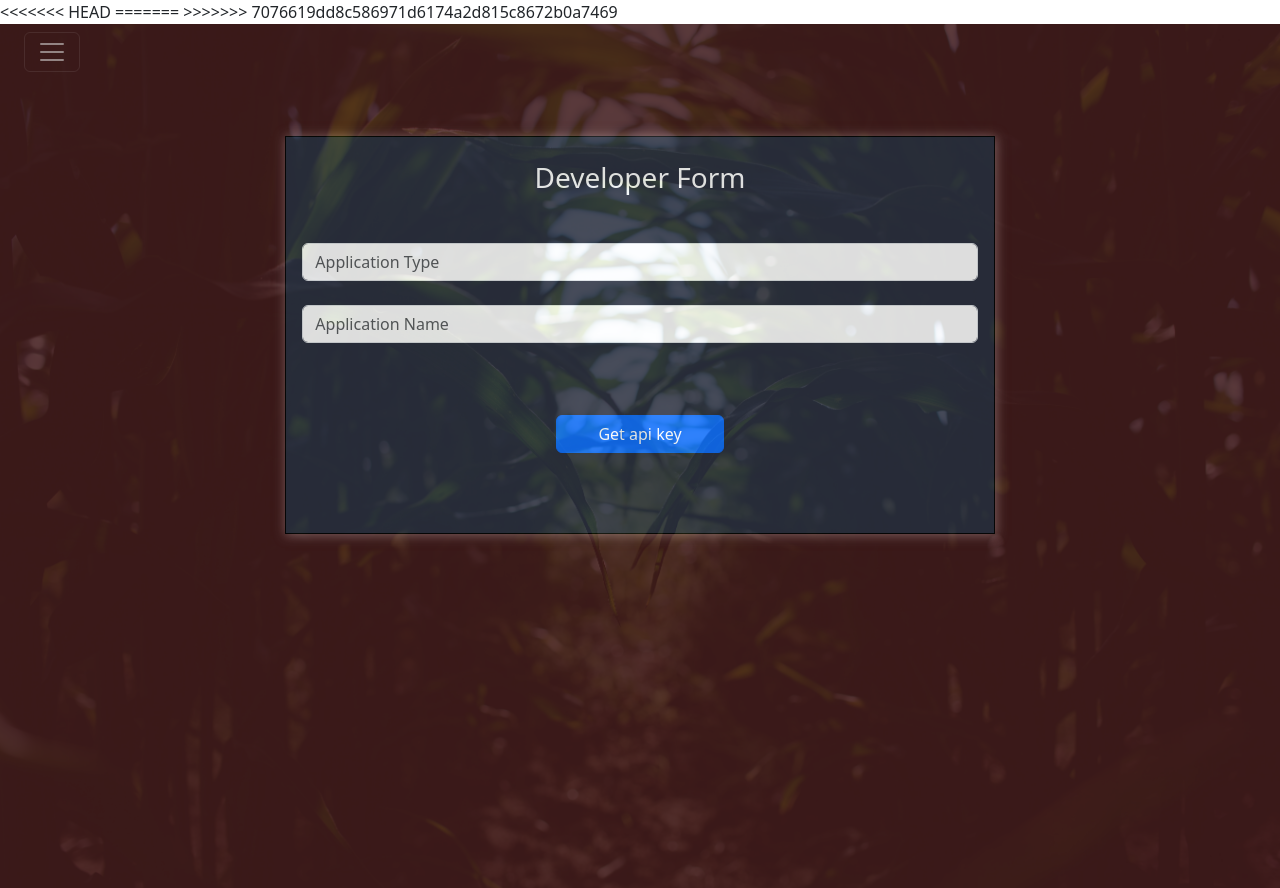
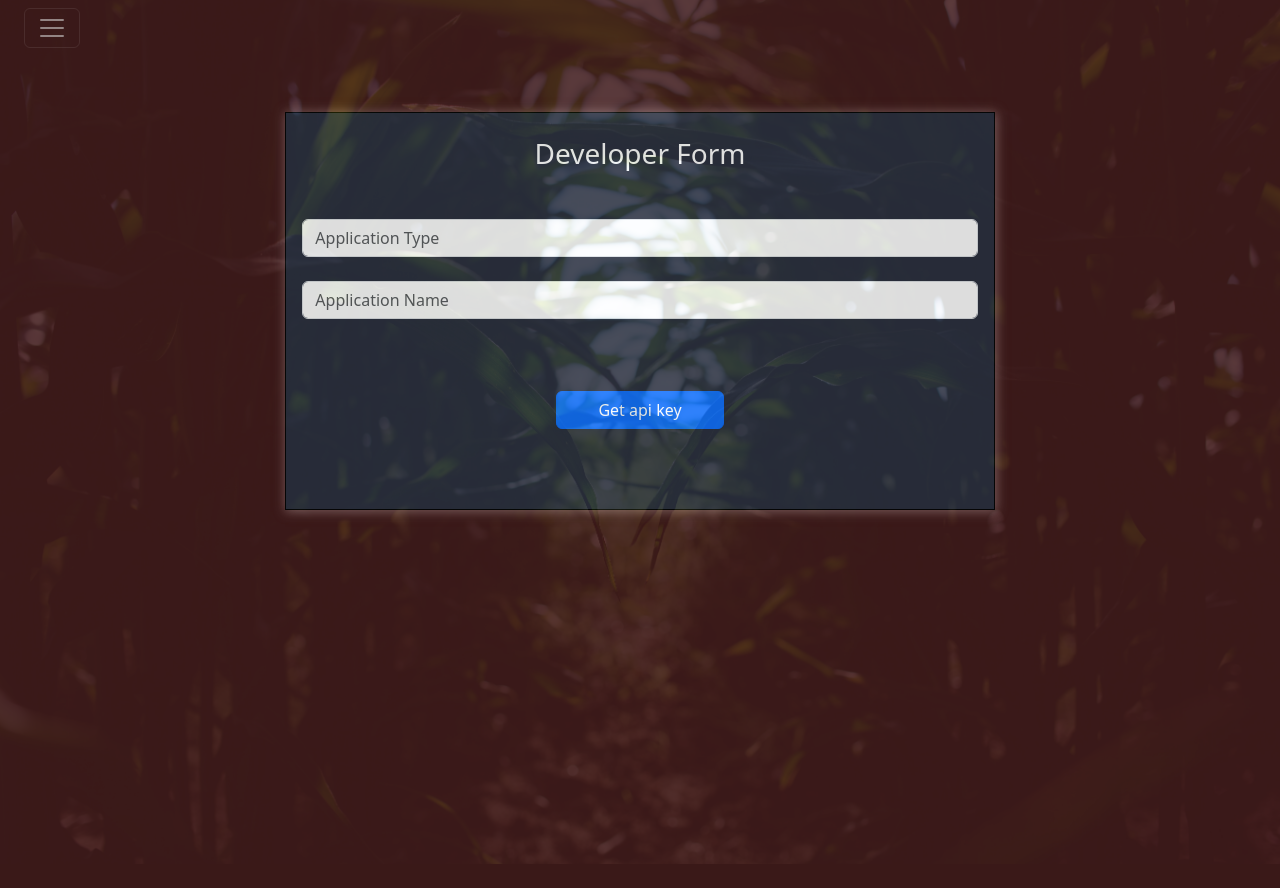
Before and after one commit to Vignesh3-S/precision-agri-solutions, a Django app: page /getapikey/ in a window 1280 px wide. After the commit the page ends 864 px from the top, so only its background shows below. Run offline with Django 4.2, Linux system fonts and the light colour scheme; the visitor is signed in with stand-in values (Sample User, id 1); some libraries are stand-ins or nearby versions.

Commit message:
recently 31124

```diff
--- a/precisionagri/templates/precisionagri/index.html
+++ b/precisionagri/templates/precisionagri/index.html
@@ -6,10 +6,7 @@
     {% bootstrap_messages %}
     {% bootstrap_javascript %}
     <head>
-<<<<<<< HEAD
         <meta charset="UTF-8">
-=======
->>>>>>> 7076619dd8c586971d6174a2d815c8672b0a7469
         <meta name="viewport" content="width=device-width, initial-scale=1.0">
         <link rel="stylesheet" href="https://unpkg.com/aos@next/dist/aos.css" />
         <link rel="stylesheet"href="https://cdnjs.cloudflare.com/ajax/libs/animate.css/4.1.1/animate.min.css"/>
```
